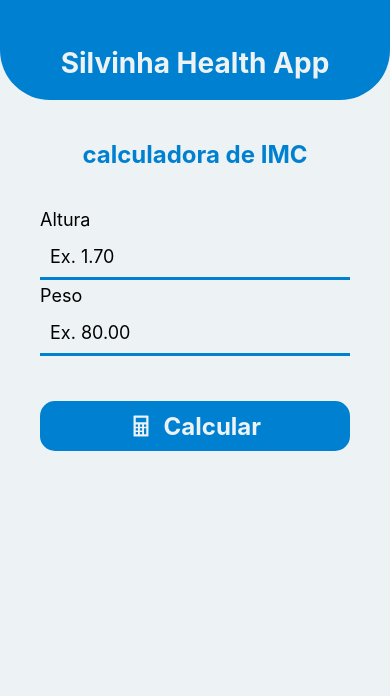
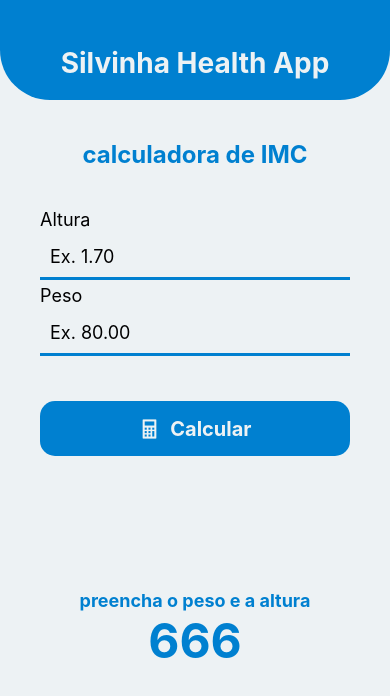
Before and after one commit to lariesther/SilvinhaHeathApp, a React Native app in the folder SilvinhaHealthApp/: screen / in a window 390 px wide. Shown: the top 696 px of the page. Built offline with nearby package versions, Linux system fonts and the light colour scheme.

Commit message:
programando dia 17/03

```diff
--- a/SilvinhaHealthApp/App.js
+++ b/SilvinhaHealthApp/App.js
@@ -1,7 +1,13 @@
+import { useState } from 'react';
 import { StatusBar } from 'expo-status-bar';
 import { SafeAreaView, StyleSheet, Text, View, TextInput, Touchable, TouchableOpacity } from 'react-native';
 import Ionicons from "@expo/vector-icons/Ionicons"
 export default function App() {
+  const [height, setHeight] =useState(null);
+  const [weight, setweight] =useState(null);
+  const [imc, setImc] =useState(null);
+  const [texteButton,setTextButton] =useState("Calcular");
+  const [messageImc, setMessageImc]=useState("Preencha o peso e a altura")
   return (
     <SafeAreaView style={styles.container}>
       <View style={styles.titleBox}>
@@ -28,11 +34,17 @@ export default function App() {
 
           </View>
           <TouchableOpacity style={styles.buttom}
-          onPress={ () => alert('AAAAAAAAAAAAA')}
+          onPress={ () => alert('SEGREDO')}
           >
-            <Ionicons name={"calculator-sharp"} size={24} color='#edf2f4' />
+            <Ionicons name={"calculator-sharp"} size={22} color='#edf2f4' />
             <Text style={styles.text}> Calcular</Text>
           </TouchableOpacity>
+
+          <View style={styles.imcConteiner}>
+            <Text style={styles.imcText}>preencha o peso e a altura</Text>
+            <Text style={styles.imcResult}>666</Text>
+          </View>
+
      </View>
       <StatusBar style="light" />
     </SafeAreaView>
@@ -89,7 +101,7 @@ const styles = StyleSheet.create({
 
   },
   buttom:{
-    height:50,
+    height:55,
     width:"100%",
     paddingVertical:15,
     flexDirection:"row",
@@ -103,10 +115,27 @@ const styles = StyleSheet.create({
 
   text:{
     color:"#edf2f4",
-    fontSize:24,
+    fontSize:20,
     fontWeight:"bold",
     marginLeft:5
 
+  },
+  imcConteiner: {
+    flex: 1,
+    alignItems:"center",
+    justifyContent:"center",
+    width:"100%"
+  },
+  imcText: {
+    fontSize:18,
+    color: "#0080d0",
+    fontWeight:"bold"
+  },
+
+  imcResult: {
+fontSize:48,
+color:'#0080d0',
+fontWeight:'bold'
   }
 
 });
```
